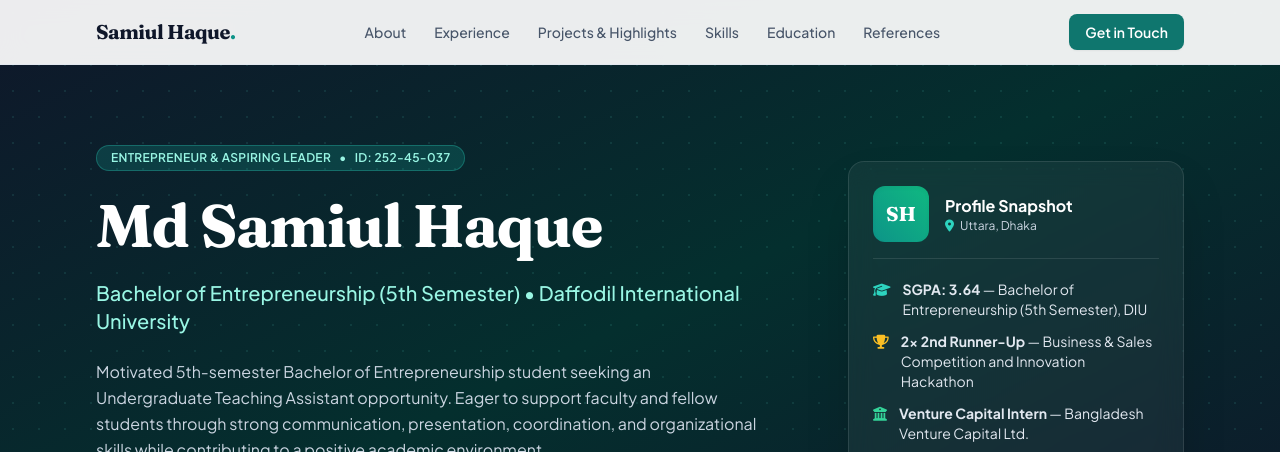
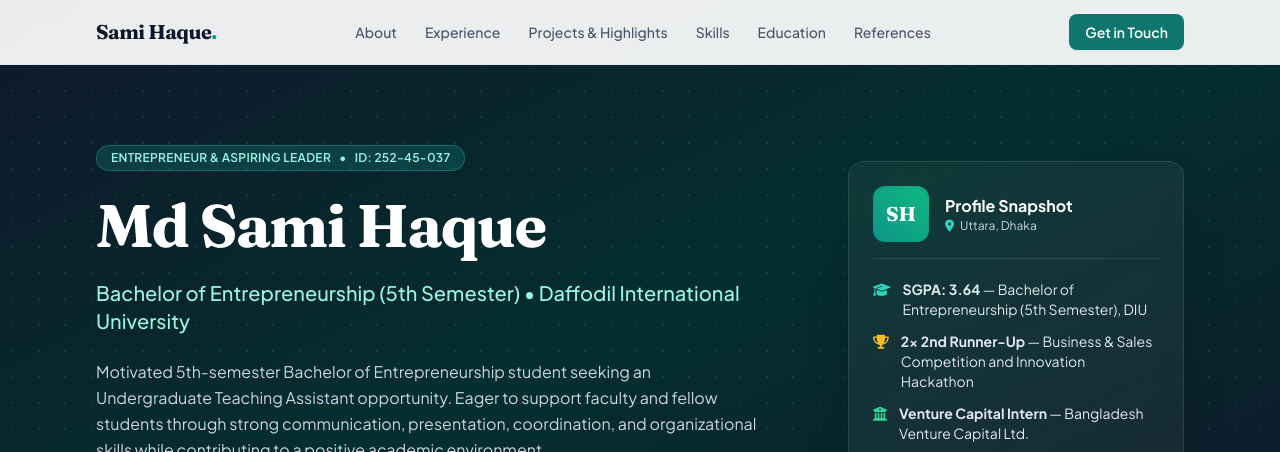
Before and after one commit to SadmanDIU-12/samiul-haque-siam, a plain HTML site: page index.html in a window 1280 px wide. Shown: the top 452 px of the page. Drawn offline with nearby package versions, Linux system fonts and the light colour scheme.

Commit message:
Change name from Samiul to Sami
Co-Authored-By: Claude Sonnet 5.5 <noreply@anthropic.com>
Claude-Session: https://claude.ai/code/session_01MnCvedN4cxHzbCcBWmnCow

```diff
--- a/index.html
+++ b/index.html
@@ -3,7 +3,7 @@
 <head>
     <meta charset="UTF-8">
     <meta name="viewport" content="width=device-width, initial-scale=1.0">
-    <title>Md Samiul Haque (Siam) | Entrepreneur & Aspiring Leader</title>
+    <title>Md Sami Haque (Siam) | Entrepreneur & Aspiring Leader</title>
     <script src="https://cdn.tailwindcss.com"></script>
     <link rel="stylesheet" href="https://cdnjs.cloudflare.com/ajax/libs/font-awesome/6.5.1/css/all.min.css">
     <link rel="preconnect" href="https://fonts.googleapis.com">
@@ -43,7 +43,7 @@
         <div class="max-w-6xl mx-auto px-4 sm:px-6 lg:px-8">
             <div class="flex justify-between h-16 items-center">
                 <a href="#" class="font-serif text-xl font-bold text-slate-900 tracking-tight">
-                    Samiul Haque<span class="text-teal-600">.</span>
+                    Sami Haque<span class="text-teal-600">.</span>
                 </a>
                 <div class="hidden md:flex space-x-7 text-sm font-medium text-slate-600">
                     <a href="#about" class="hover:text-teal-700 transition">About</a>
@@ -85,7 +85,7 @@
                         <span>ID: 252-45-037</span>
                     </div>
                     <h1 class="font-serif text-4xl sm:text-5xl lg:text-6xl font-bold tracking-tight text-white leading-tight">
-                        Md Samiul Haque
+                        Md Sami Haque
                     </h1>
                     <p class="text-lg sm:text-xl text-teal-200 font-medium">
                         Bachelor of Entrepreneurship (5th Semester) • Daffodil International University
@@ -554,7 +554,7 @@
                 </div>
             </div>
             <div class="pt-8 flex flex-col sm:flex-row justify-between items-center text-xs text-slate-500 gap-4">
-                <p>&copy; 2026 Md Samiul Haque (Siam). All rights reserved.</p>
+                <p>&copy; 2026 Md Sami Haque (Siam). All rights reserved.</p>
                 <p>Bachelor of Entrepreneurship • Daffodil International University</p>
             </div>
         </div>
```
